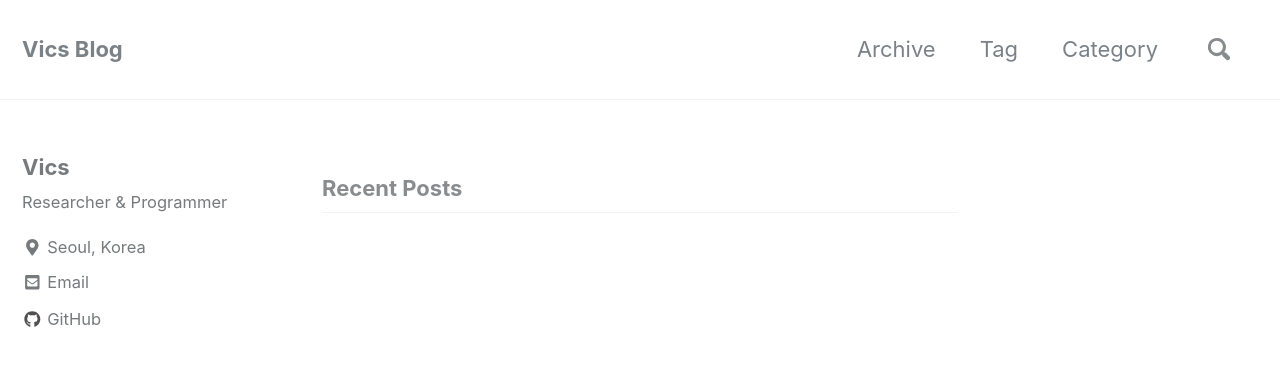
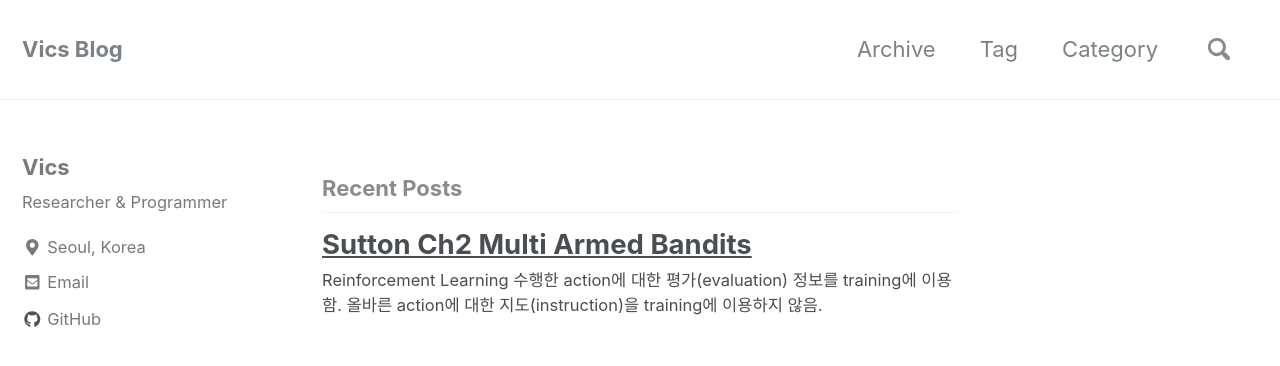
Before and after one commit to vics-kwon/vics-kwon.github.io, a Jekyll site: the page built from index.html, in a window 1280 px wide and 900 px high. Shown: the top 366 px of the window. Built offline with Jekyll 4.4.1, drawn with Linux system fonts in a browser that asks for light colours; nearby versions of some CDN libraries; the list of posts is cut into pages by our own code; part of the change alters nothing that is shown.

Commit message:
add sutton ch2 study note

```diff
--- a/_layouts/default.html
+++ b/_layouts/default.html
@@ -12,6 +12,31 @@
   <head>
     {% include head.html %}
     {% include head/custom.html %}
+    <script src="https://cdnjs.cloudflare.com/ajax/libs/mathjax/2.7.0/MathJax.js?config=TeX-AMS-MML_HTMLorMML" type="text/javascript"></script>
+    <script>
+      MathJax.Hub.Config({
+          config: ["MMLorHTML.js"],
+          extensions: ["tex2jax.js","TeX/AMSmath.js","TeX/AMSsymbols.js"],
+          jax: ["input/TeX"],
+          tex2jax: {
+            inlineMath: [ ['$','$'], ["\\(","\\)"] ],
+            displayMath: [ ['$$','$$'], ["\\[","\\]"] ],
+            processEscapes: false
+          },
+          TeX: {
+            TagSide: "right",
+            TagIndent: ".8em",
+            MultLineWidth: "85%",
+            equationNumbers: {
+              autoNumber: "AMS",
+            },
+            unicode: {
+              fonts: "STIXGeneral,'Arial Unicode MS'"
+            }
+          },
+        showProcessingMessages: false
+      });
+    </script>
   </head>
 
   <body class="layout--{{ page.layout | default: layout.layout }}{% if page.classes or layout.classes %}{{ page.classes | default: layout.classes | join: ' ' | prepend: ' ' }}{% endif %}">
--- /dev/null
+++ b/_posts/2018-04-14-sutton-ch2-multi-armed-bandits.md
@@ -0,0 +1,79 @@
+
+## Reinforcement Learning
+  * 수행한 action에 대한 평가(evaluation) 정보를 training에 이용함. 올바른 action에 대한 지도(instruction)을 training에 이용하지 않음.
+
+## k-armed Bandit Problem
+  * non-association setting
+    * evaluative feedback과 연관된 가장 우선적인 작업을 수행함
+  * repeat choice among k different options (or actions)
+    * (예시) k개의 slot machine lever가 있고, action은 하나의 lever를 선택하여 slot machine을 수행하는 것
+    * action 에 대한 보상은 stationary probability distribution으로부터 선택됨
+    * 이 문제의 목적은 일정동안의 시간이 흐른 뒤에 (over some time period) 받을 것으로 예상되는 total reward를 최대로 하는 것 (to maximize expected total reward)
+
+## Action-value
+  * 각 action은 expected or mean reward 가 있음. 이를 value라고 칭함.
+  * 그러나, 우리는 action value를 명확하게 알지 못하고, 단지 estimation만 할 뿐임.
+  * greedy action
+    * estimated value가 가장 큰 action
+  * exploiting
+    * 현재 주어진 knowledge 하에 greedy action을 선택
+  * exploring
+    * non-greedy action을 선택
+
+## Action-value Methods
+  * sample-average method
+    * estimate action value by using previous rewards of each action
+  * ε-greedy action selection
+    * exploration with the probability $\epsilon$
+    * exploitation with the probability $1- \epsilon$
+
+## Stationary vs. Non-stationary
+  * stationary (wikipedia)
+    * a stochastic process whose unconditional joint probability distribution does not change when shifted in time
+    * parameters such as mean and variance, if they are present, also do not change over time.
+  * non-stationary
+    * the true value of the actions change over time
+    * reward probability changes over time
+
+## Incremental Update Rule
+  * NewEstimate ← OldEstimate + StepSize [ Target − OldEstimate ]
+    * error = Target − OldEstimate
+    * StepSize : $\alpha$ ∈ (0 , 1]
+
+## Tracking Non-stationary Problem
+  * exponential recency-weighted average
+    * if $1 - \alpha$ = 0, then all the weight goes on the very last reward $R_n$
+  * sample-average case는 convergence condition 성립.
+    * 1/n 이라는 StepSize는 최근에 받은 Reward의 Weight를 낮춤.
+  * constant StepSize인 경우는 convergence condition 성립하지 않음.
+    * 최근에 받은 Reward에 영향을 많이 받음 --> non-stationary env에서 원하는 바.
+  * conclusion
+    * Reward가 시간에 따라 가변적인 Non-stationary 문제 상황에서는, StepSize가 Convergence Condition을 성립하면 Incremental Update Rule이 제대로 작동하지 않아서 Optimal action을 선택하기 어렵게 된다..
+
+## Optimistic Initial Values
+  * biased by initial estimates
+    * 여기서 말하는 bias의 의미는 무엇인가?
+      * (Q) initial value를 주는거 자체가 bias를 유발하는건가?
+    * sample-average method에서는 모든 action이 한번씩 선택되어 지면 bias가 사라짐.
+    * constant StepSize에서는 시간의 흐름에 따라 bias가 줄어들긴 하지만 없어지지는 않음.
+  * initial action value를 이용하여 exploration을 의도적으로 조정할 수도 있음. stationary problem에 잘 작동하는 간단한 trick.
+    * (질문) optimistic, greedy인데.. 더 optimal action을 잘 찾아감... 이게 왜 initial action value와 연관이 있는 것일까?
+  * Non-stationary env에서는 initial value optimization이 의미가 없음.
+
+## Upper-confidence-bound(UCB) Action Selection
+  * non-greedy action을 선택할 때, 해당 action이 optimal이 될 가능성을 고려하여 선정하자.
+  * 앞서 선택이 안된 action일수록, maximizing action일 것으로 기대.
+  * 선택이 많이 된 action일수록 uncertainty가 감소함.
+  * non-stationary env & large state space 에서는 적용하기 조금 어려운 점이 있음.
+
+## Gradient Bandit Algorithm
+  * preference를 고려하여 action을 선택하자. reward와 preference는 별개.
+  * 오히려 reward 값과 baseline 값을 고려하여 preference 값을 업데이트.
+    * baseline을 잡아주는지 아닌지에 따라 performance 차이가 크게 남.
+
+## Associative Search (Contextual Bandits)
+  * Non-associative Tasks
+    * different situation과 different action을 연결시킬 필요가 없는 tasks.
+    * stationary든 non-stationary든, single best action만 찾으면 됨.
+  * Associative Tasks
+    * task를 수행하고나면, 환경도 변하고 situation도 변해서.. 다음 action을 선택할 때에는 situation에 대한 고려까지 필요한 경우.
```
Also changed, not shown: 1 other file.
